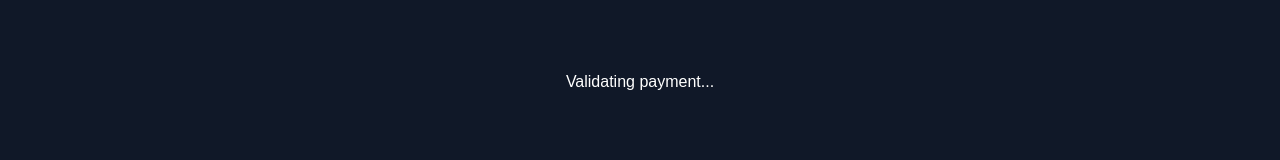
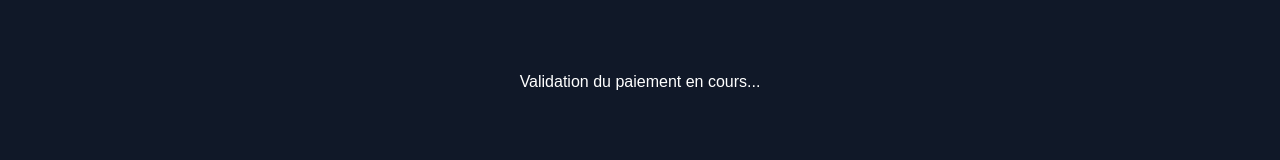
Before and after one commit to aicha21000/juridiom_next, a Next.js app: page /payment-success in a window 1280 px wide. Shown: the part 382-542 px from the top of the page. Built offline with nearby package versions, Linux system fonts and the light colour scheme; no server answers.

Commit message:
fix: CORS - API retourne JSON au lieu de redirect, Payment.tsx redirige côté client avec orderId

```diff
--- a/src/app/api/services/payment-success/route.ts
+++ b/src/app/api/services/payment-success/route.ts
@@ -183,8 +183,8 @@ export async function GET(req: Request) {
                 // On continue quand même car l'email a été envoyé
             }
 
-            // Clear cart and redirect with orderId
-            const response = NextResponse.redirect(`${process.env.NEXT_PUBLIC_SITE_URL}/confirmation?orderId=${session.id}`);
+            // Return orderId for client-side redirect (avoid CORS with fetch)
+            const response = NextResponse.json({ success: true, orderId: session.id, orderNumber: shortOrderId });
             response.cookies.set('cart', JSON.stringify([]), { maxAge: 0 });
             return response;
 
--- a/src/components/Payment.tsx
+++ b/src/components/Payment.tsx
@@ -18,9 +18,8 @@ const PaymentSuccess = () => {
       });
 
       if (response.ok) {
-
-
-        router.push("/confirmation");
+        const data = await response.json();
+        router.push(`/confirmation?orderId=${data.orderId}`);
       } else {
         throw new Error("Failed to validate payment.");
       }
@@ -28,6 +27,7 @@ const PaymentSuccess = () => {
 
     if (sessionId) {
       validatePayment().catch(error => {
+        console.error("Payment validation error:", error);
         router.push("/");
       });
     }
@@ -35,7 +35,7 @@ const PaymentSuccess = () => {
 
   return (
     <div className="min-h-screen bg-gray-900 text-white flex items-center justify-center">
-      <p>Validating payment...</p>
+      <p>Validation du paiement en cours...</p>
     </div>
   );
 };
```
